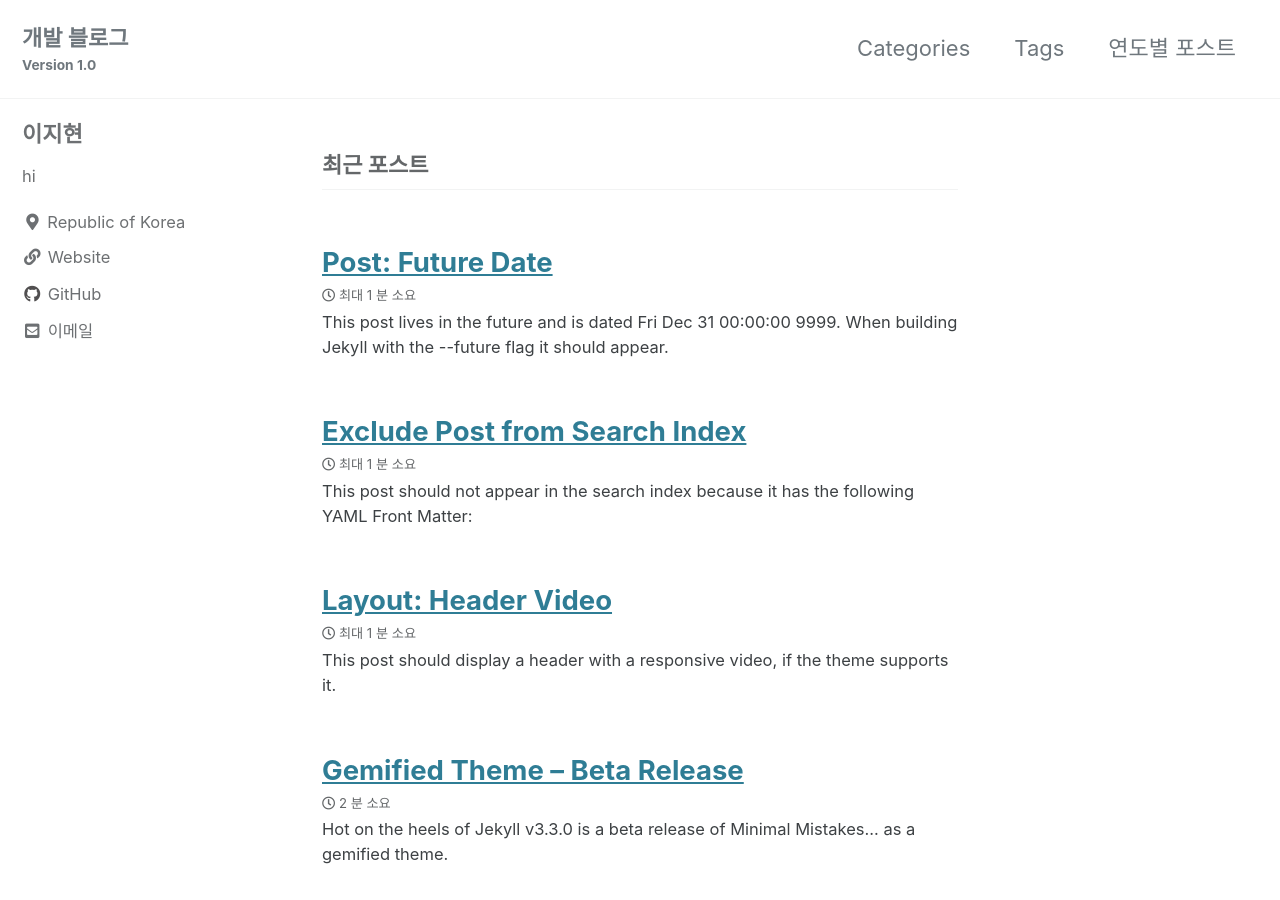
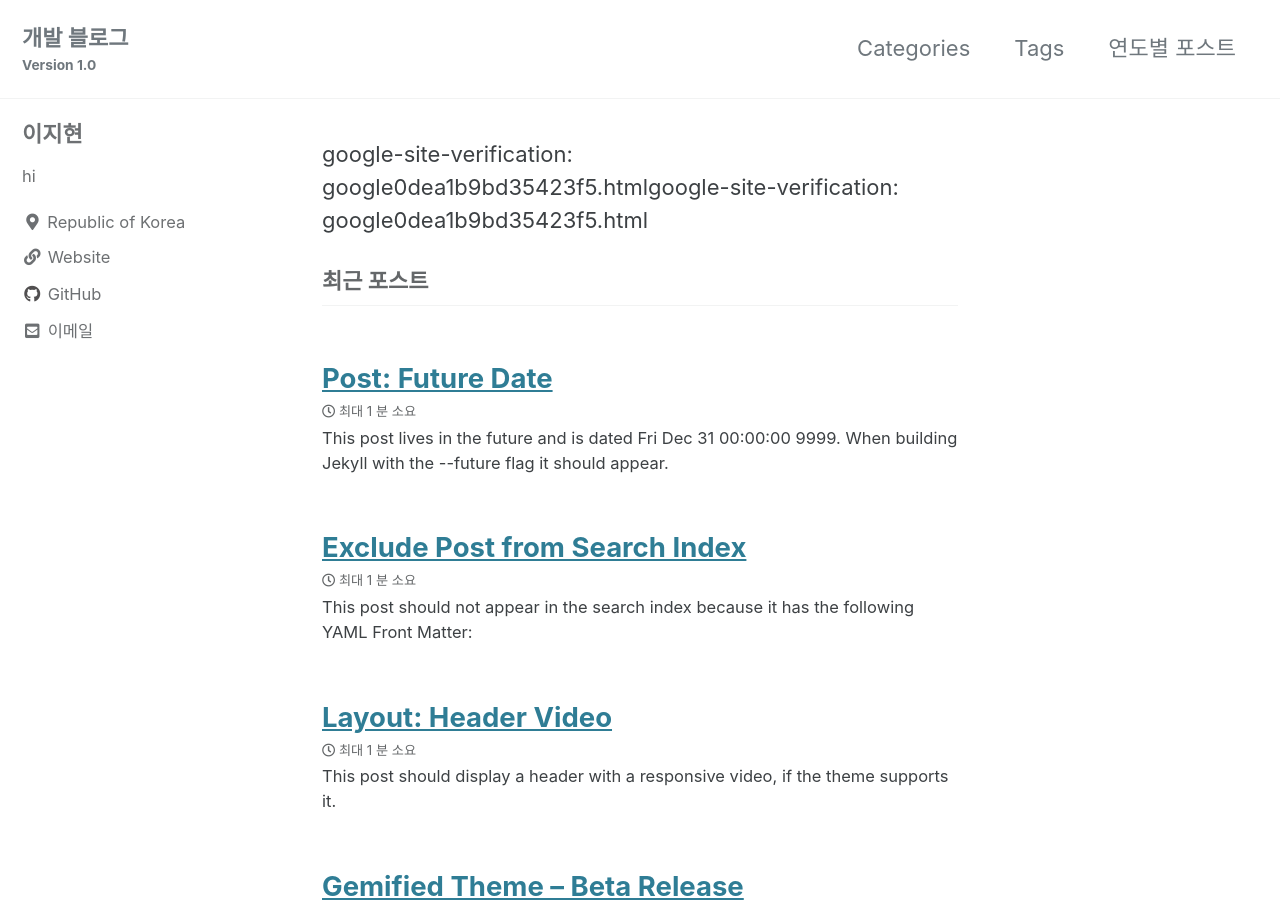
Before and after one commit to two678/two678.github.io, a Jekyll site: the page built from index.html, in a window 1280 px wide and 900 px high. Built offline with Jekyll 4.4.1, drawn with Linux system fonts in a browser that asks for light colours; cached includes are drawn as plain includes; the list of posts is cut into pages by our own code.

Commit message:
Update index.html

```diff
--- a/index.html
+++ b/index.html
@@ -2,3 +2,4 @@
 layout: home
 author_profile: true
 ---
+google-site-verification: google0dea1b9bd35423f5.htmlgoogle-site-verification: google0dea1b9bd35423f5.html
```
